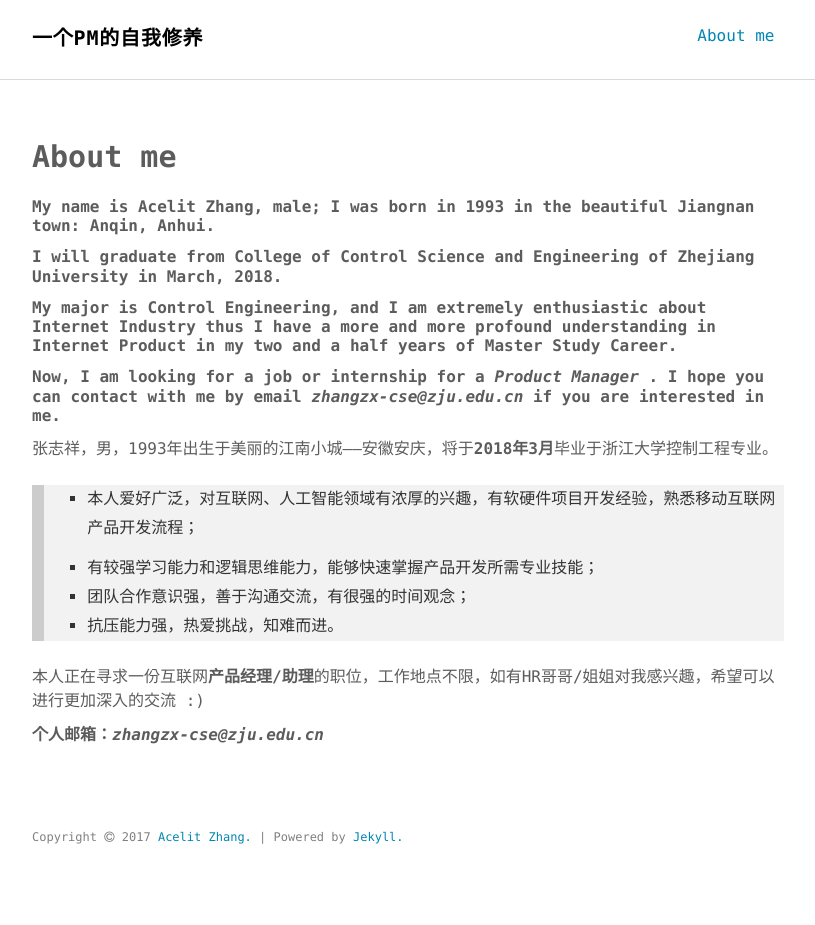
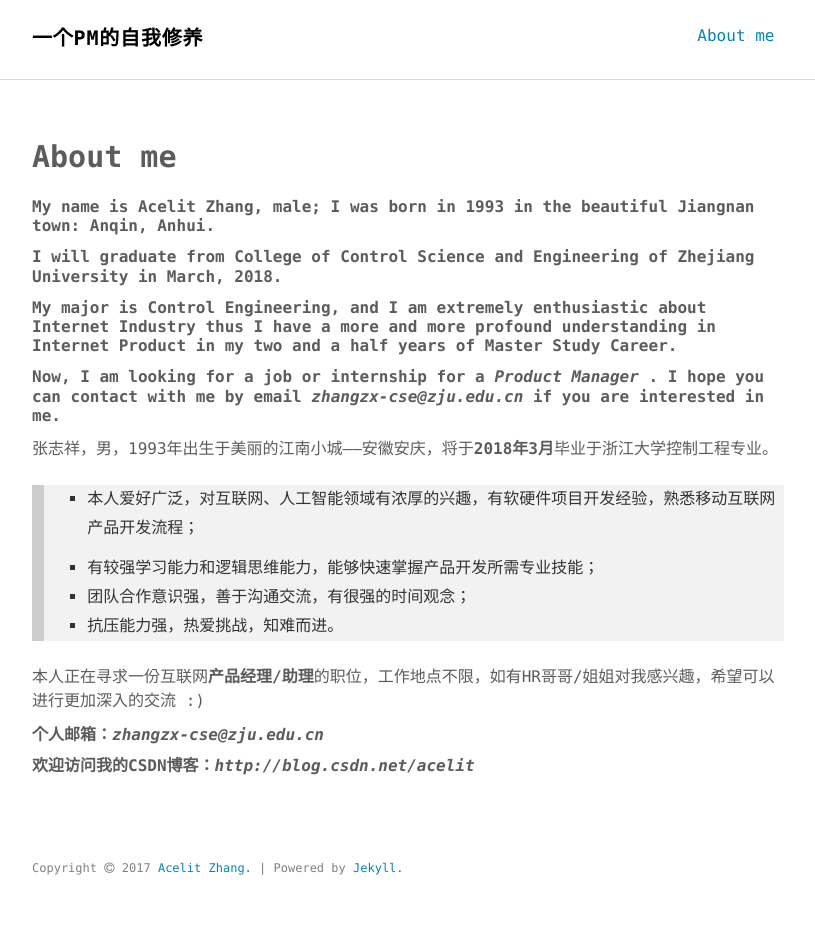
Before and after one commit to iamzx/iamzx.github.io, a Jekyll site: the page built from about.md, in a window 1280 px wide. Shown: the whole page, without its empty margins (232-1047 px from the left). Built offline with Jekyll 4.4.1, drawn with Linux system fonts in a browser that asks for light colours; before the commit the page ends 900 px from its top, so only the background shows below that.

Commit message:
Update about.md

```diff
--- a/about.md
+++ b/about.md
@@ -20,3 +20,4 @@ permalink: /about/
 本人正在寻求一份互联网**产品经理/助理**的职位，工作地点不限，如有HR哥哥/姐姐对我感兴趣，希望可以进行更加深入的交流 :)
 
 ##### 个人邮箱：*zhangzx-cse@zju.edu.cn*
+##### 欢迎访问我的CSDN博客：*http://blog.csdn.net/acelit*
```
